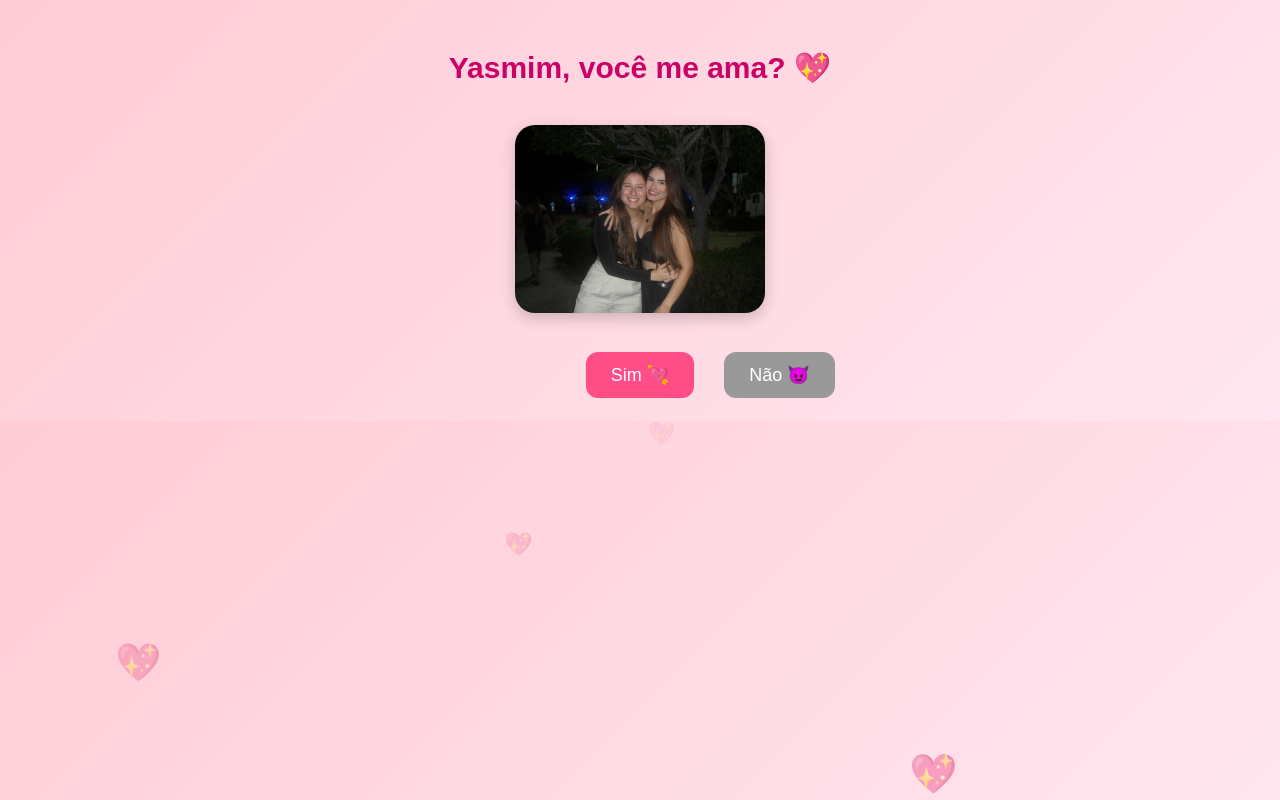
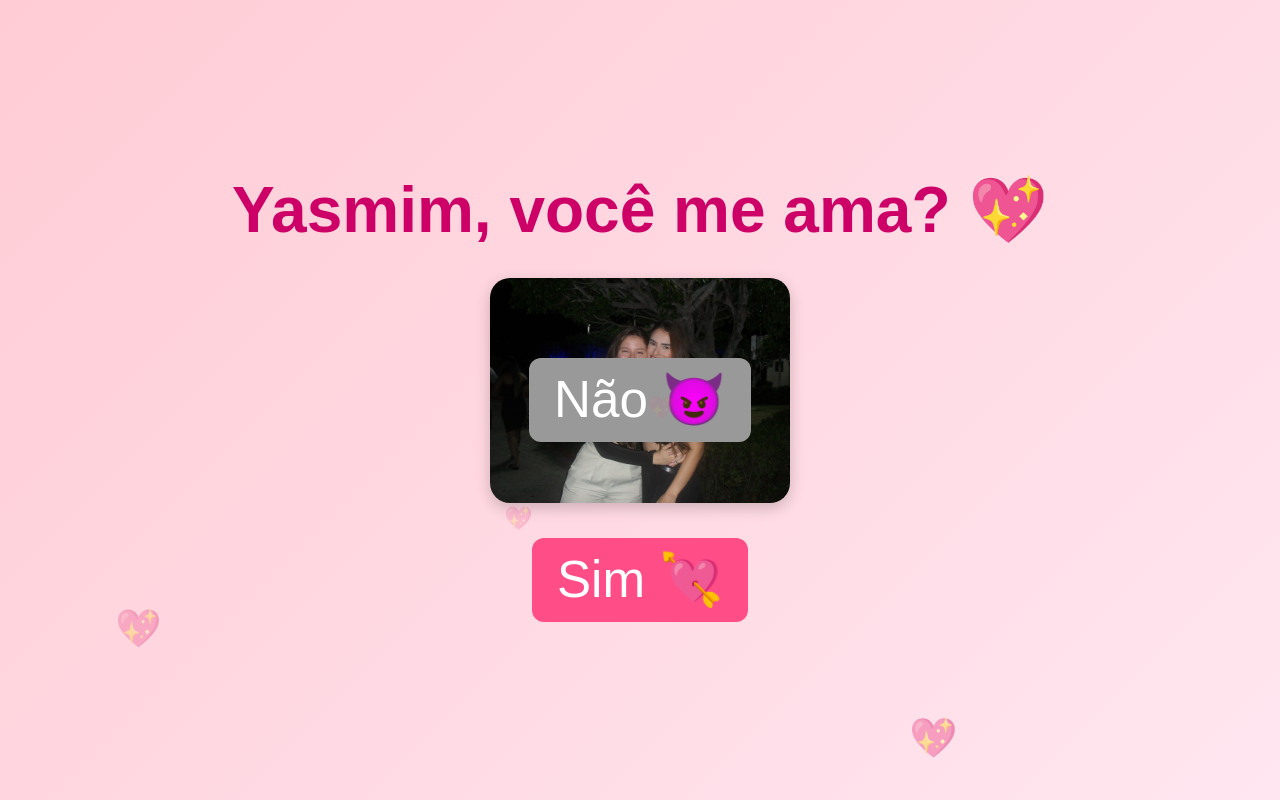
Before and after one commit to raquelvcampos/joguinho-yasmim, a plain HTML site: page index.html in a window 1280 px wide. Shown: the top 800 px of the page. Drawn offline with Linux system fonts and the light colour scheme.

Commit message:
Update index.html

```diff
--- a/index.html
+++ b/index.html
@@ -7,22 +7,27 @@
 <style>
 body {
     background: linear-gradient(135deg, #ffccd5, #ffe6f0);
+    font-family: Arial, sans-serif;
+    margin: 0;
+    padding: 0;
+    display: flex;
+    flex-direction: column;
+    justify-content: center;
+    align-items: center;
+    min-height: 100vh; /* ocupa toda a tela */
+    overflow: hidden;
     text-align: center;
-    font-family: Arial, sans-serif;
-    overflow: hidden;
-}
-
-.container {
-    margin-top: 50px;
 }
 
 h1 {
-    font-size: 30px;
+    font-size: 5vw; /* ajusta à largura da tela */
     color: #cc0066;
+    margin: 10px 20px;
 }
 
 img {
-    width: 250px;
+    width: 60vw; /* ocupa 60% da largura da tela */
+    max-width: 300px; /* não fica gigante em tablet/PC */
     border-radius: 20px;
     margin: 20px 0;
     box-shadow: 0px 5px 15px rgba(0,0,0,0.2);
@@ -30,7 +35,7 @@
 
 button {
     padding: 12px 25px;
-    font-size: 18px;
+    font-size: 4vw; /* tamanho ajusta ao celular */
     border-radius: 12px;
     border: none;
     cursor: pointer;
@@ -63,17 +68,13 @@
 
 <body>
 
-<div class="container">
-    <h1>Yasmim, você me ama? 💖</h1>
+<h1>Yasmim, você me ama? 💖</h1>
 
-    <!-- TROQUE "foto.jpg" PELO NOME DA SUA FOTO -->
-    <img src="foto.jpg" alt="Nós dois 💕">
+<!-- TROQUE "foto.jpg" PELO NOME DA SUA FOTO -->
+<img src="foto.jpg" alt="Nós dois 💕">
 
-    <br>
-
-    <button id="sim" onclick="respostaSim()">Sim 💘</button>
-    <button id="nao" onmouseover="fugir()">Não 😈</button>
-</div>
+<button id="sim" onclick="respostaSim()">Sim 💘</button>
+<button id="nao" onmouseover="fugir()">Não 😈</button>
 
 <script>
 function respostaSim() {
```
